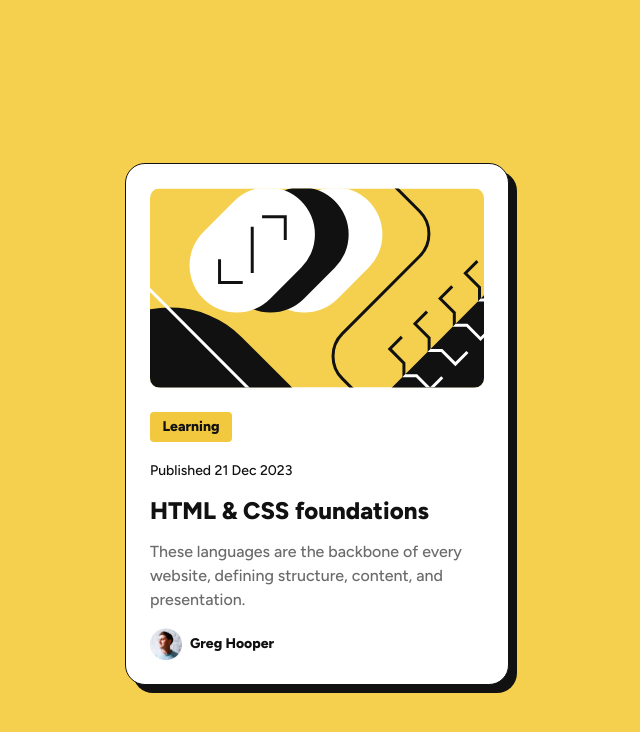
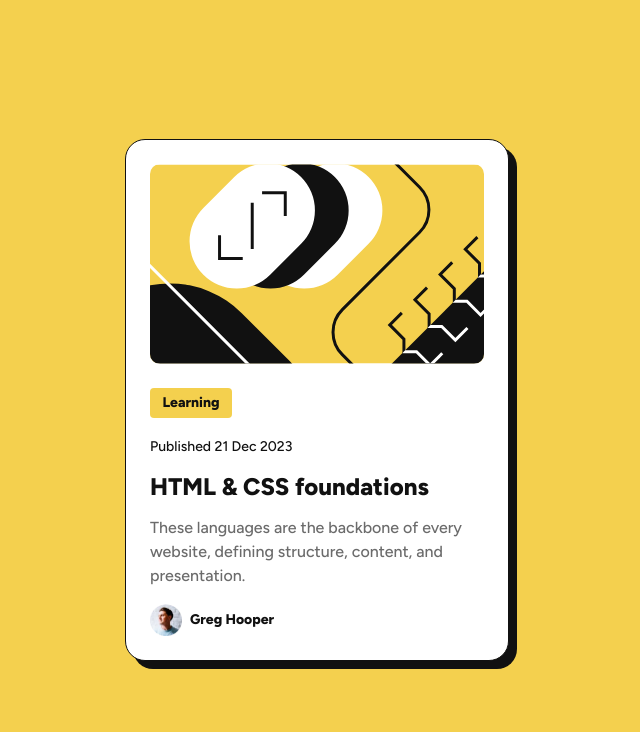
Before and after one commit to padi/blog-preview-card, a plain HTML site: page index.html in a window 1280 px wide. Shown: the whole page, without its empty margins (323-963 px from the left). Drawn offline with Linux system fonts and the light colour scheme.

Commit message:
feedback: remove top padding, remove warnings
- unify all yellow colors based on the style guide
- move bg colors into css custom variables

```diff
--- a/styles.css
+++ b/styles.css
@@ -18,13 +18,13 @@ body, h1 {
 }
 
 body {
-  background: #f5d04e;
+  background: var(--yellow);
 
   /* default color of font/typeface */
   font-family: Figtree, sans-serif;
   font-weight: var(--medium);
   line-height: 150%;
-  letter-spacing: 0px;
+  letter-spacing: 0;
   color: var(--gray-950);
 
   /* center content */
@@ -33,7 +33,7 @@ body {
   align-items:center;
   min-height: 100vh;
 
-  padding: 24px;
+  padding: 0 24px;
 
   h1 {
     font-size: clamp(20px, 4.8vw, 24px);
@@ -69,7 +69,7 @@ body {
     --card-padding: 24px;
     --card-radius: 20px;
 
-    background: #fff;
+    background: var(--white);
     box-shadow: 8px 8px var(--gray-950);
     border: 1px solid var(--gray-950);
     border-radius: var(--card-radius);
@@ -108,7 +108,7 @@ body {
     }
 
     &:hover h1 {
-      color: #f5d04e;
+      color: var(--yellow);
     }
 
     .tag {
@@ -116,7 +116,7 @@ body {
       font-weight: var(--extra-bold);
       color: var(--gray-950);
 
-      background: #f2c83e;
+      background: var(--yellow);
       border-radius: 4px;
 
       width: clamp(72px, 16.4vw, 82px);
```
